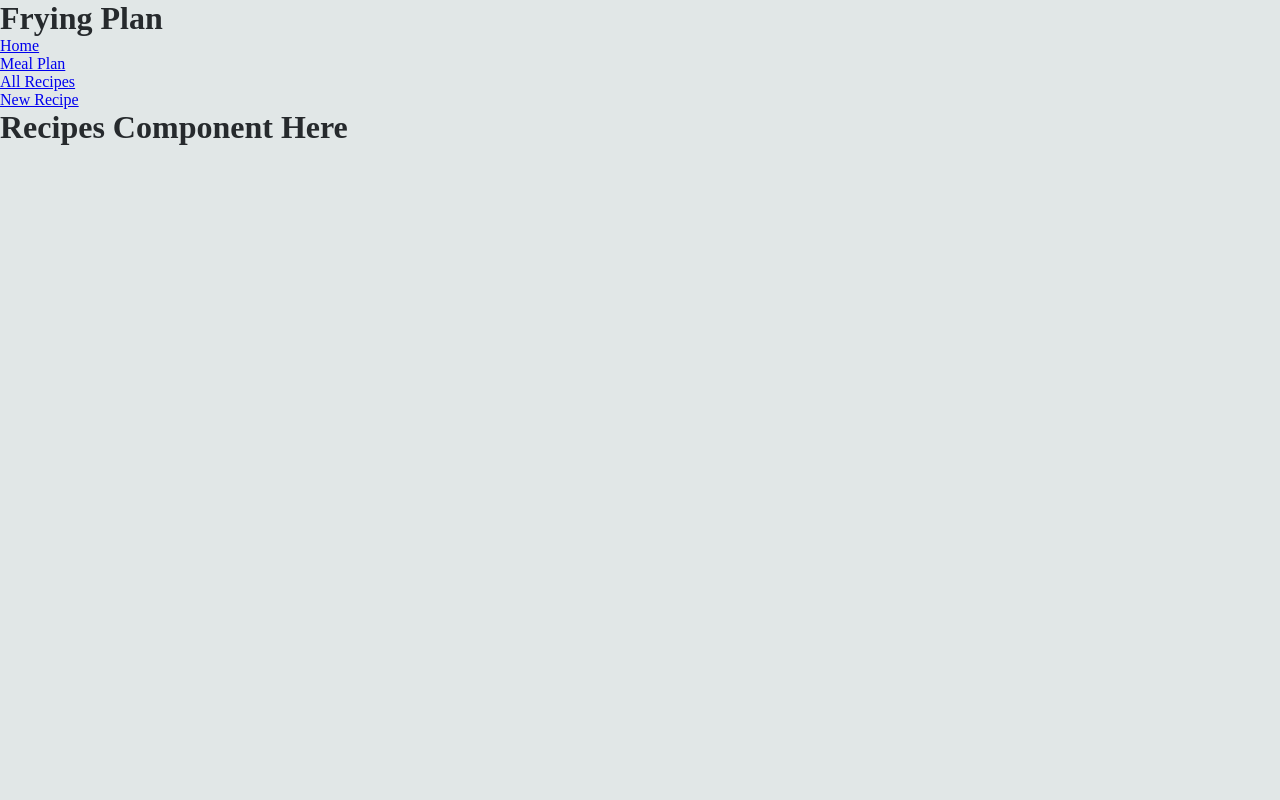
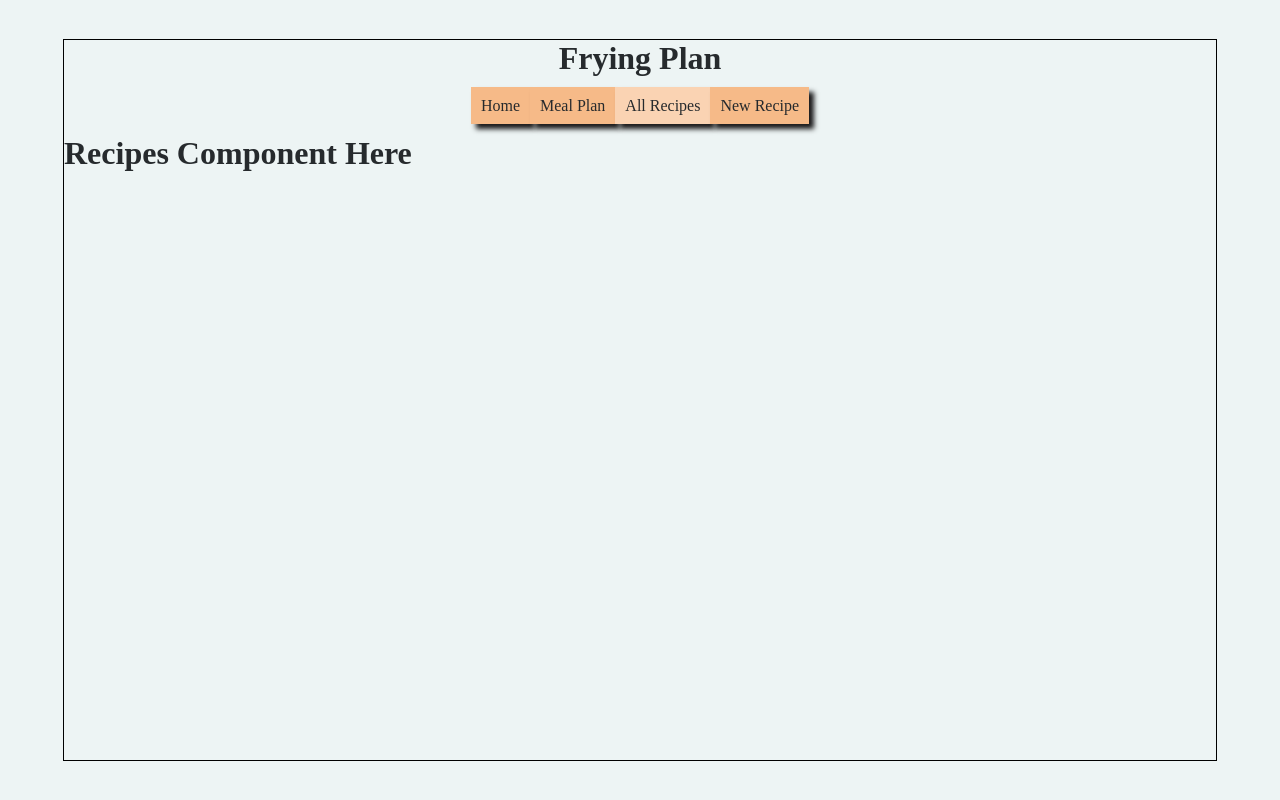
Before and after one commit to rebecca-lindsey/frying-plan-frontend, a React (Create React App) app: page /recipes in a window 1280 px wide. Built offline with nearby package versions, Linux system fonts and the light colour scheme; the HTML template or start-up script is replaced by a standard one.

Commit message:
Add navigation styling

```diff
--- a/src/App.js
+++ b/src/App.js
@@ -6,9 +6,8 @@ export default class App extends Component {
   render() {
     return (
       <Router>
-        <div className="App">
+        <div className="App" id="app-container">
           <HeaderContainer />
-        </div>
           <Switch>
             <Route path="/users/:id/days">
               <h1>Meal Plan Component Here</h1>
@@ -23,6 +22,7 @@ export default class App extends Component {
               <h1>Welcome Page</h1>
             </Route>
           </Switch>
+        </div>
       </Router>
     );
   }
--- a/src/header/HeaderContainer.js
+++ b/src/header/HeaderContainer.js
@@ -1,10 +1,11 @@
 import React, { Component } from "react";
 import Navigation from "./Navigation";
+import "./header.css";
 
 export default class HeaderContainer extends Component {
   render() {
     return (
-      <div>
+      <div id="header-container">
         <h1>Frying Plan</h1>
         <Navigation />
       </div>
--- a/src/header/Navigation.js
+++ b/src/header/Navigation.js
@@ -7,16 +7,24 @@ export default class Navigation extends Component {
       <nav>
         <ul>
           <li>
-            <NavLink to="/">Home</NavLink>
+            <NavLink exact to="/" activeClassName="active">
+              Home
+            </NavLink>
           </li>
           <li>
-            <NavLink to={`/users/1/days`}>Meal Plan</NavLink>
+            <NavLink to={`/users/1/days`} activeClassName="active">
+              Meal Plan
+            </NavLink>
           </li>
           <li>
-            <NavLink to="/recipes">All Recipes</NavLink>
+            <NavLink to="/recipes" activeClassName="active">
+              All Recipes
+            </NavLink>
           </li>
           <li>
-            <NavLink to="/recipes/new">New Recipe</NavLink>
+            <NavLink to="/recipes/new" activeClassName="active">
+              New Recipe
+            </NavLink>
           </li>
         </ul>
       </nav>
--- /dev/null
+++ b/src/header/header.css
@@ -0,0 +1,43 @@
+#header-container {
+    display: flex;
+    flex-direction: column;
+    margin: 0 auto;
+    text-align: center;
+}
+
+#header-container ul {
+    display: flex;
+    flex-direction: row;
+}
+
+#header-container li{
+    list-style: none;
+}
+
+nav {
+  display: flex;
+  justify-content: center;
+  padding: 20px;
+}
+
+nav a {
+  padding: 10px;
+  box-shadow: 5px 5px 5px #1a191a;
+  background-color: #F6BA88;
+  min-width: 100px;
+  text-decoration: none;
+  color: #262A2D
+}
+
+nav a:hover, nav .active {
+  background-color: #FAD3B3;
+}
+
+/* Light Gray: E1E7E7
+Cream: FFEFBC
+Orange: F6BA88
+Red: C33E3F
+Dark Gray: 262A2D  */
+/* nav ul > li + li{
+  border-left: 1px solid #5b0b53;
+} */
--- a/src/index.css
+++ b/src/index.css
@@ -12,6 +12,16 @@ Dark Gray: 262A2D */
 }
 
 body {
-  background-color: #E1E7E7;
+  background-color: #edf4f4;
   color: #262A2D;
 }
+
+#app-container {
+  width: 90vw;
+  height: 90vh;
+  border: 1px solid black;
+  position: fixed;
+  top: 50%;
+  left: 50%;
+  transform: translate(-50%, -50%);
+}
```
Lines whose indentation alone changed are shown as unchanged.
